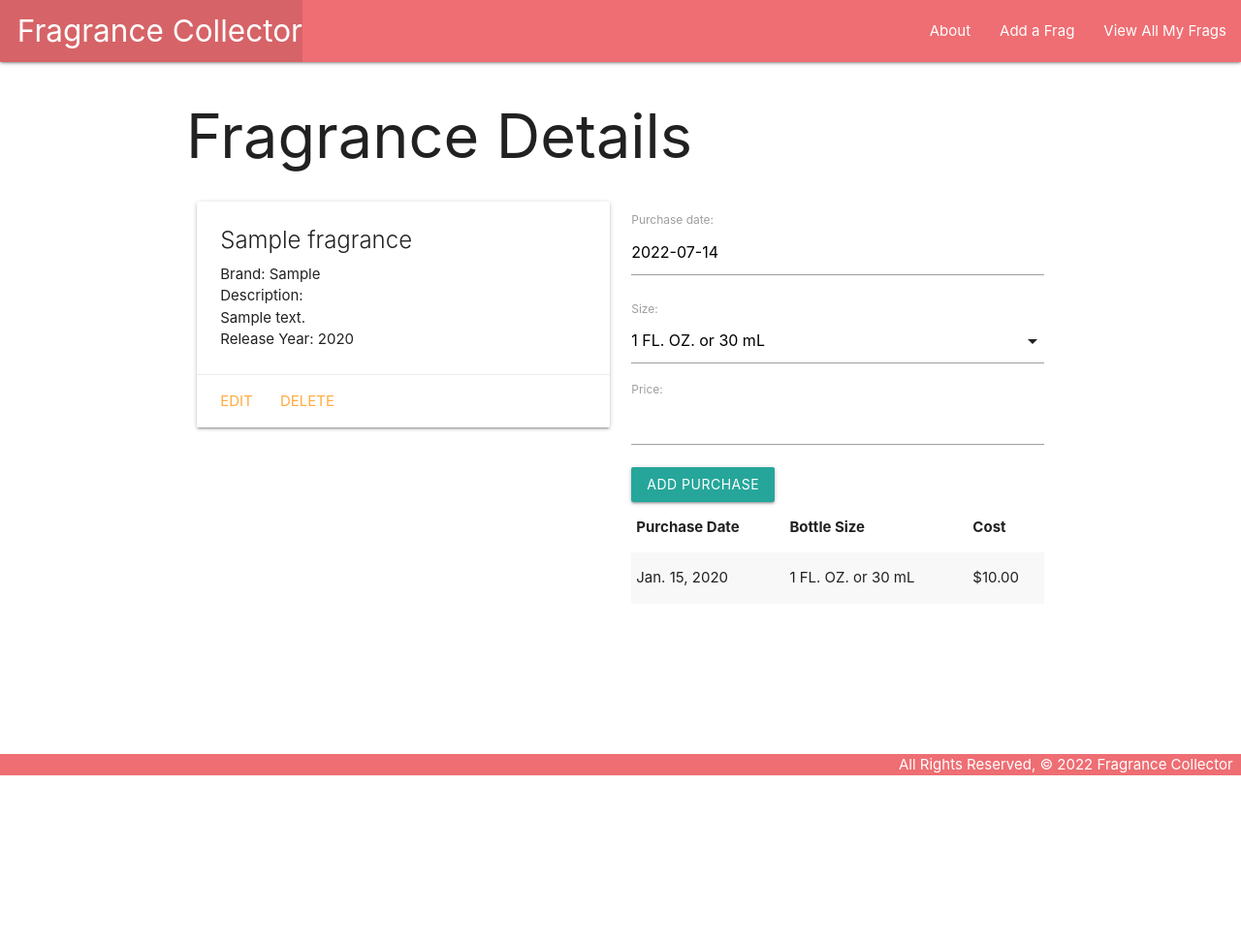
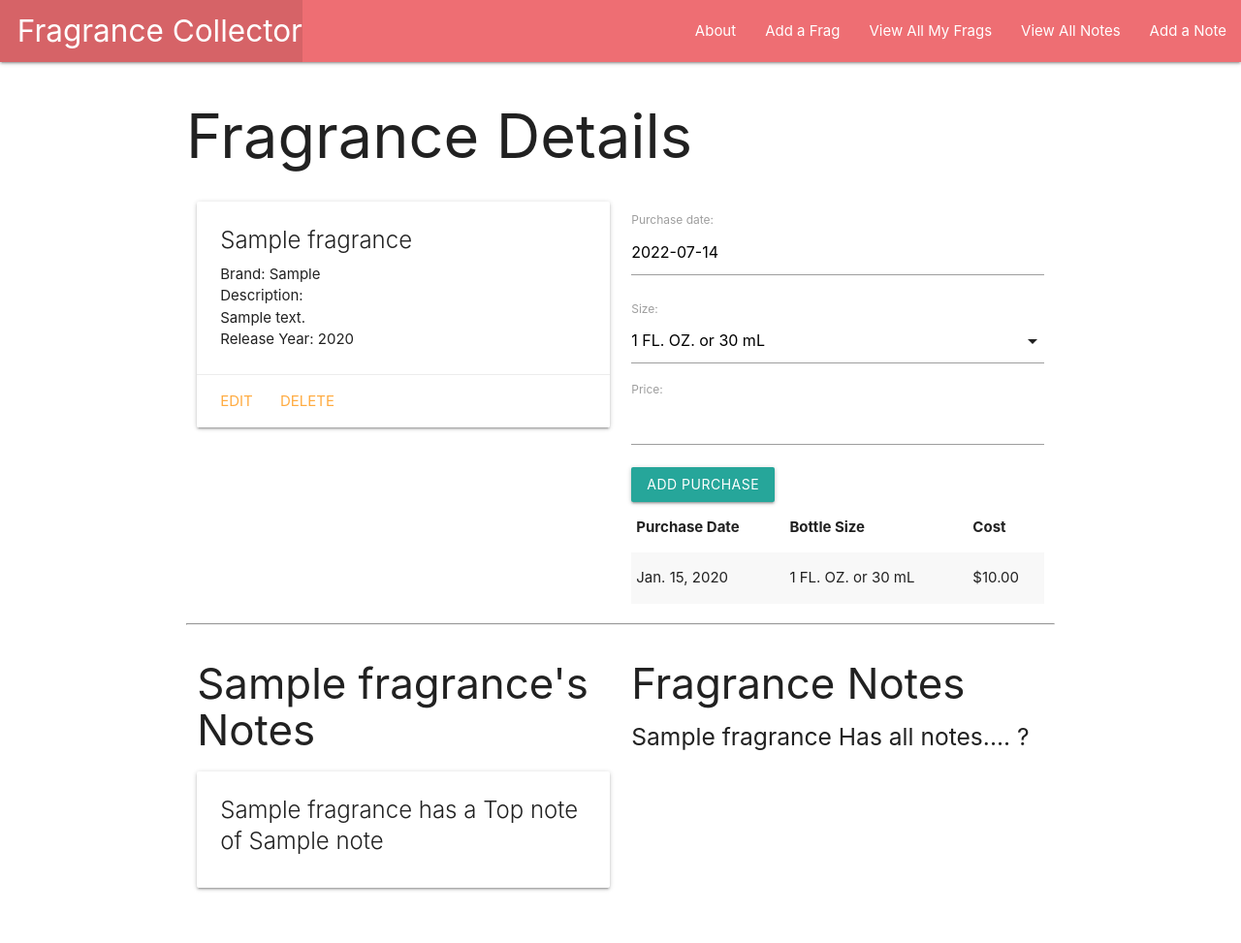
Before and after one commit to WeAreRyan/fragrancecollector, a Django app: page /fragrances/1/ in a window 1280 px wide. Shown: the whole page at 97% size. Before the commit the page ends 800 px from the top, so only its background shows below. Run offline with Django 4.2, Linux system fonts and the light colour scheme; tables that the repository leaves empty hold one stand-in row (values such as "Sample post").

Commit message:
Completes lab part 5, adds fragrance notes and ability to assign to fragrances

```diff
--- a/main_app/admin.py
+++ b/main_app/admin.py
@@ -1,6 +1,7 @@
 from django.contrib import admin
-from.models import Fragrance, Purchase
+from.models import Fragrance, Purchase, Note
 
 # Register your models here.
 admin.site.register(Fragrance)
 admin.site.register(Purchase)
+admin.site.register(Note)
--- a/main_app/models.py
+++ b/main_app/models.py
@@ -10,12 +10,37 @@ BOTTLESIZES = (
     ('125', '4.2 FL. OZ or 125 mL'),
 )
 
+NOTETYPE = (
+    ('Top note', 'Top note'),
+    ('Middle note', 'Middle note'),
+    ('Base note', 'Base note')
+)
+
 # Create your models here.
+class Note(models.Model):
+    name = models.CharField(max_length=50)
+    description = models.CharField(max_length=300)
+    category = models.CharField(
+        max_length=15,
+        choices=NOTETYPE,
+        default=NOTETYPE[0][0]
+    )
+
+    def __str__(self):
+        return self.name
+
+    def get_absolute_url(self):
+        return reverse("notes_detail", kwargs={"pk": self.pk})
+
+
+
+
 class Fragrance(models.Model):
     name = models.CharField(max_length=100)
     brand = models.CharField(max_length=100)
     description = models.TextField(max_length=300)
     release_year = models.IntegerField()
+    notes = models.ManyToManyField(Note)
 
     def __str__(self):
         return self.name
--- a/main_app/static/css/style.css
+++ b/main_app/static/css/style.css
@@ -1,4 +1,5 @@
-body {
+materialize manual styling
+   body {
     display: flex;
     min-height: 100vh;
     flex-direction: column;
--- a/main_app/templates/base.html
+++ b/main_app/templates/base.html
@@ -3,12 +3,20 @@
 <!DOCTYPE html>
 <html lang="en">
   <head>
-  <meta charset="UTF-8">
-  <meta name="viewport" content="width=device-width, initial-scale=1.0">
-  <meta http-equiv="X-UA-Compatible" content="ie=edge">
+    <meta charset="UTF-8" />
+    <meta name="viewport" content="width=device-width, initial-scale=1.0" />
+    <meta http-equiv="X-UA-Compatible" content="ie=edge" />
     <title>Fragrance Collector</title>
-  <link rel="stylesheet" href="https://cdnjs.cloudflare.com/ajax/libs/materialize/1.0.0/css/materialize.min.css">
-  <link rel="stylesheet" type="text/css" href="{% static 'css/style.css' %}">
+    <link
+      rel="stylesheet"
+      href="https://cdnjs.cloudflare.com/ajax/libs/materialize/1.0.0/css/materialize.min.css"
+    />
+<!-- CSS only -->
+    <link
+      rel="stylesheet"
+      type="text/css"
+      href="{% static 'css/style.css' %}"
+    />
     <script src="https://cdnjs.cloudflare.com/ajax/libs/materialize/1.0.0/js/materialize.min.js"></script>
   </head>
   <body>
@@ -16,22 +24,29 @@
       <nav>
         <div class="nav-wrapper">
           <ul>
-          <li><a href="{% url 'home' %}" class="left brand-logo">&nbsp;&nbsp;Fragrance Collector</a></li>
+            <li>
+              <a href="{% url 'home' %}" class="left brand-logo"
+                >&nbsp;&nbsp;Fragrance Collector</a
+              >
+            </li>
           </ul>
           <ul class="right">
             <li><a href="{% url 'about' %}">About</a></li>
             <li><a href="{% url 'fragrances_create' %}">Add a Frag</a></li>
             <li><a href="{% url 'index' %}">View All My Frags</a></li>
+            <li><a href="{% url 'notes_index' %}">View All Notes</a></li>
+            <li><a href="{% url 'notes_create' %}">Add a Note</a></li>
           </ul>
         </div>
       </nav>
     </header>
-  <main class="container">
-    {% block content %}
-    {% endblock %}
-  </main>
+    <main class="container">{% block content %} {% endblock %}</main>
     <footer class="page-footer">
-    <div class="right">All Rights Reserved, &copy; 2022 Fragrance Collector &nbsp;</div>
+      <div class="right">
+        All Rights Reserved, &copy; 2022 Fragrance Collector &nbsp;
+      </div>
     </footer>
+    <!-- JavaScript Bundle with Popper -->
+<script src="https://cdn.jsdelivr.net/npm/bootstrap@5.2.0-beta1/dist/js/bootstrap.bundle.min.js" integrity="sha384-pprn3073KE6tl6bjs2QrFaJGz5/SUsLqktiwsUTF55Jfv3qYSDhgCecCxMW52nD2" crossorigin="anonymous"></script>
   </body>
 </html>
--- a/main_app/templates/fragrances/detail.html
+++ b/main_app/templates/fragrances/detail.html
@@ -45,7 +45,50 @@
   </div>
 </div>
 
+<!-- Display for notes associated with fragrance -->
+<hr>
+<div class="row">
+  <div class="col s6">
+    <h3>{{ fragrance.name }}'s Notes</h3>
+    {% if fragrance.notes.count %}
+      {% for note in fragrance.notes.all %}
+        <div class="card">
+          <div class="card-content">
+            <span class="card-title">
+              {{ fragrance.name}} has a <span>{{ note.category }}</span> of {{ note.name }}
+            </span>
+          </div>
+        </div>
+      {% endfor %}
+    {% else %}
+      <h5>No Notes added yet. </h5>
+    {% endif %}
+  </div>
 
+<!-- Notes able to be added to fragrance -->
+<div class="col s6">
+  <h3>Fragrance Notes</h3>
+  {% if notes.count %}
+    {% for note in notes.all %}
+      <div class="card">
+        <div class="card-content">
+          <span class="card-title">
+            A <span>{{ note.name }}</span> which is a {{ note.category }}
+          </span>
+        </div>
+        <div class="card-action">
+          <form action="{% url 'assoc_note' fragrance.id note.id %}" method="POST">
+            {% csrf_token %}
+            <button type="submit" class="btn">Add</button>
+          </form>
+        </div>
+      </div>
+    {% endfor %}
+  {% else %}
+    <h5>{{fragrance.name}} Has all notes.... ?</h5>
+  {% endif %}
+</div>
+</div>
 
 <script>
   const dateEl = document.getElementById('id_date');
--- a/main_app/templates/main_app/fragrance_form.html
+++ b/main_app/templates/main_app/fragrance_form.html
@@ -4,7 +4,7 @@
 {% if fragrance %}
 <h1>Edit <span class="teal-text">{{fragrance.name}}</span></h1>
 {% else %}
-<h1>Add Cat</h1>
+<h1>Add Fragrance</h1>
 {% endif %}
   <!-- Leaving the action empty makes the form post to the same url used to display it -->
   <form action="" method="POST">
--- a/main_app/urls.py
+++ b/main_app/urls.py
@@ -10,4 +10,10 @@ urlpatterns = [
     path('fragrances/<int:pk>/update', views.FragranceUpdate.as_view(), name='fragrances_update'),
     path('fragrances/<int:pk>/delete/', views.FragranceDelete.as_view(), name='fragrances_delete'),
     path('fragrances/<int:fragrance_id>/add_purchase/', views.add_purchase, name='add_purchase'),
+    path('notes/', views.NoteList.as_view(), name='notes_index'),
+    path('notes/<int:pk>/', views.NoteDetail.as_view(), name='notes_detail'),
+    path('notes/create/', views.NoteCreate.as_view(), name='notes_create'),
+    path('notes/<int:pk>/update/', views.NoteUpdate.as_view(), name='notes_update'),
+    path('notes/<int:pk>/delete/', views.NoteDelete.as_view(), name='notes_delete'),
+    path('fragrances/<int:fragrance_id>/assoc_note/<int:note_id>/', views.assoc_note, name='assoc_note'),
 ]
--- a/main_app/views.py
+++ b/main_app/views.py
@@ -1,36 +1,55 @@
 from django.shortcuts import render, redirect
 from django.views.generic.edit import CreateView, UpdateView, DeleteView
-from .models import Fragrance
+from django.views.generic import ListView, DetailView
+from .models import Fragrance, Note
 from .forms import PurchaseForm
 
 # Create your views here.
 
+
 def home(request):
-  return render(request, 'home.html')
+    return render(request, "home.html")
+
 
 def about(request):
-    return render(request, 'about.html')
+    return render(request, "about.html")
+
 
 def fragrances_index(request):
     fragrances = Fragrance.objects.all()
-    return render(request, 'fragrances/index.html', { 'fragrances': fragrances })
+    return render(request, "fragrances/index.html", {"fragrances": fragrances})
+
 
 def fragrances_detail(request, fragrance_id):
     fragrance = Fragrance.objects.get(id=fragrance_id)
+    id_list = fragrance.notes.all().values_list("id")
+    np_notes = Note.objects.exclude(id__in=id_list)
     purchase_form = PurchaseForm()
-    return render(request, 'fragrances/detail.html', {'fragrance': fragrance, 'purchase_form': purchase_form})
+    return render(
+        request,
+        "fragrances/detail.html",
+        {"fragrance": fragrance, "purchase_form": purchase_form, 'notes': np_notes},
+    )
+
+def assoc_note(request, fragrance_id, note_id):
+  Fragrance.objects.get(id=fragrance_id).notes.add(note_id)
+  return redirect('detail', fragrance_id=fragrance_id)
+
 
 class FragranceCreate(CreateView):
-  model = Fragrance
-  fields = '__all__'
+    model = Fragrance
+    fields = ["name", "brand", "release_year"]
+
 
 class FragranceUpdate(UpdateView):
-  model = Fragrance
-  fields = ['name', 'brand', 'description', 'release_year']
+    model = Fragrance
+    fields = ["name", "brand", "description", "release_year"]
+
 
 class FragranceDelete(DeleteView):
-  model = Fragrance
-  success_url = '/fragrances/'
+    model = Fragrance
+    success_url = "/fragrances/"
+
 
 def add_purchase(request, fragrance_id):
     form = PurchaseForm(request.POST)
@@ -38,4 +57,27 @@ def add_purchase(request, fragrance_id):
         new_purchase = form.save(commit=False)
         new_purchase.fragrance_id = fragrance_id
         new_purchase.save()
-    return redirect('detail', fragrance_id=fragrance_id)
+    return redirect("detail", fragrance_id=fragrance_id)
+
+
+class NoteList(ListView):
+    model = Note
+
+
+class NoteDetail(DetailView):
+    model = Note
+
+
+class NoteCreate(CreateView):
+    model = Note
+    fields = "__all__"
+
+
+class NoteUpdate(UpdateView):
+    model = Note
+    fields = ["description", "category"]
+
+
+class NoteDelete(DeleteView):
+    model = Note
+    success_url = "/notes/"
```
Also changed, not shown: main_app/templates/main_app/note_confirm_delete.html (added, +13 -0 lines), main_app/templates/main_app/note_detail.html (added, +21 -0 lines), main_app/templates/main_app/note_form.html (added, +32 -0 lines), main_app/templates/main_app/note_list.html (added, +18 -0 lines), main_app/migrations/0006_note_fragrance_notes.py (added), main_app/migrations/0007_rename_note_note_category.py (added), main_app/migrations/0008_alter_note_category.py (added). Lines whose indentation alone changed are shown as unchanged.
